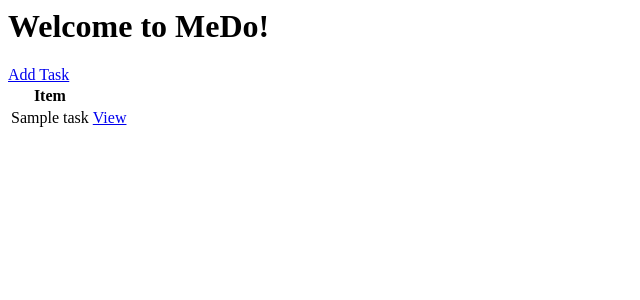
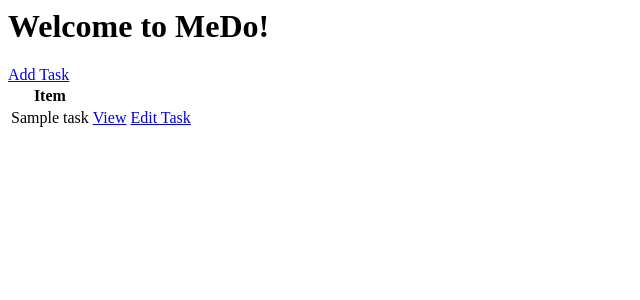
Before and after one commit to Rezurgat/MeDO, a Django app: page / in a window 1280 px wide. Shown: the top 300 px of the page, without its empty margins (0-640 px from the left). Run offline with Django 4.2, Linux system fonts and the light colour scheme; tables that the repository leaves empty hold one stand-in row (values such as "Sample post").

Commit message:
Finished work with update view

```diff
--- a/MeDO/todo/templates/todo/task_list.html
+++ b/MeDO/todo/templates/todo/task_list.html
@@ -5,11 +5,13 @@
     <tr>
         <th>Item</th>
         <th></th>
+        <th></th>
     </tr>
     {% for task in tasks %}
     <tr>
         <td>{{ task.title }}</td>
         <td><a href="{% url 'task' task.id %}">View</a></td>
+        <td><a href="{% url 'task-update' task.id %}">Edit Task</a></td>
     </tr>
     {% empty %}
         <h3>No items</h3>
--- a/MeDO/todo/urls.py
+++ b/MeDO/todo/urls.py
@@ -1,11 +1,12 @@
 from django.urls import path
 
-from .views import TaskList, TaskDetail, TaskCreate
+from .views import TaskList, TaskDetail, TaskCreate, TaskUpdate
 
 urlpatterns = [
     path('', TaskList.as_view(), name='tasks'),
     path('task/<int:pk>/', TaskDetail.as_view(), name='task'),
     path('task-create/', TaskCreate.as_view(), name='task-create'),
+    path('task-update/<int:pk>/', TaskCreate.as_view(), name='task-update')
 
 
 
```
